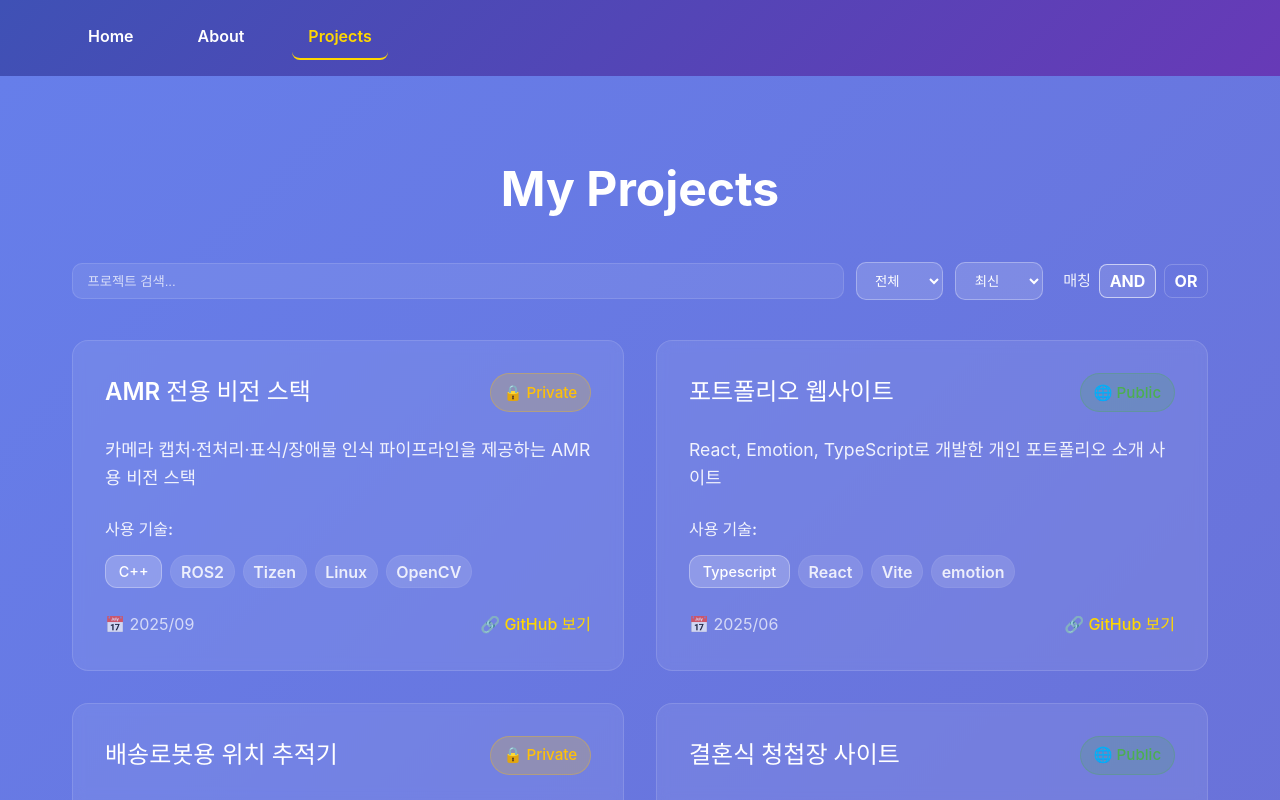
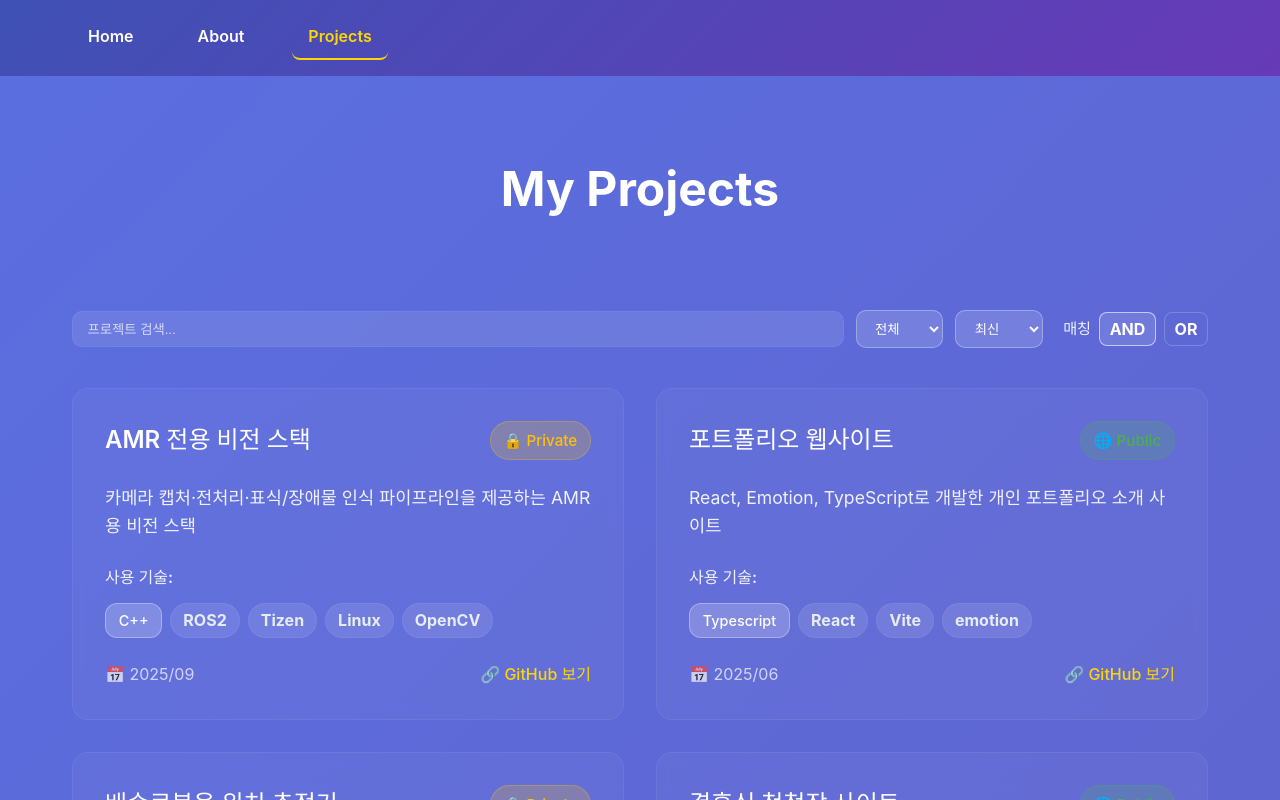
Before and after one commit to maroomir/portfolio, a React (Vite) app: page /projects in a window 1280 px wide. Built offline with nearby package versions, Linux system fonts and the light colour scheme.

Commit message:
chore(project): Update interactive chip style

```diff
--- a/src/components/Chip.tsx
+++ b/src/components/Chip.tsx
@@ -30,23 +30,41 @@ const Wrapper = styled.button<{ $readonly?: boolean; $active?: boolean }>`
   display: inline-flex;
   align-items: center;
   gap: 0.5rem;
-  padding: 0.35rem 0.6rem;
+  padding: 0.4rem 0.75rem;
   border-radius: 999px;
-  background: ${(props) => (props.$readonly ? "rgba(255,255,255,0.06)" : props.$active ? "rgba(255,255,255,0.18)" : "rgba(255,255,255,0.12)")};
-  border: 1px solid ${(props) => (props.$active ? "rgba(255,255,255,0.5)" : "rgba(255,255,255,0.06)")};
-  color: var(--muted);
-  font-weight: 600;
+  background: ${(props) =>
+    props.$readonly
+      ? "var(--chip-bg, rgba(255,255,255,0.06))"
+      : props.$active
+      ? "var(--chip-active, rgba(99,102,241,0.20))"
+      : "var(--chip-bg, rgba(255,255,255,0.08))"};
+  color: ${(props) => (props.$active ? "var(--text, #e6edf3)" : "var(--chip-inactive-text, var(--muted))")};
+  border: 1px solid
+    ${(props) => (props.$active ? "var(--chip-active-border, rgba(99,102,241,0.9))" : "var(--glass-border, rgba(255,255,255,0.06))")};
+  box-shadow: ${(props) => (props.$active ? "0 6px 20px rgba(99,102,241,0.18)" : "none")};
+  font-weight: 700;
   cursor: ${(props) => (props.$readonly ? "default" : "pointer")};
-  transition: transform 150ms ease, box-shadow 150ms ease, background 150ms ease;
+  transition: transform 160ms ease, box-shadow 160ms ease, background 160ms ease, color 160ms ease;
   outline: none;
+  user-select: none;
+  -webkit-tap-highlight-color: transparent;
 
   &:hover {
     transform: ${(props) => (props.$readonly ? "none" : "translateY(-2px)")};
-    box-shadow: ${(props) => (props.$readonly ? "none" : "0 6px 18px rgba(0,0,0,0.18)")};
+    box-shadow: ${(props) =>
+      props.$readonly
+        ? "none"
+        : props.$active
+        ? "0 8px 26px rgba(99,102,241,0.22)"
+        : "0 6px 18px rgba(0,0,0,0.12)"};
+  }
+
+  &:focus {
+    box-shadow: 0 0 0 4px var(--focus, rgba(99,102,241,0.12));
   }
 
   &:disabled {
-    opacity: 0.7;
+    opacity: 0.65;
     cursor: default;
   }
 `;
--- a/src/pages/Projects.tsx
+++ b/src/pages/Projects.tsx
@@ -70,17 +70,18 @@ function Projects() {
     <Container>
       <Seo title={`프로젝트 | ${data.home?.name} 포트폴리오`} description="프로젝트 목록을 검색하고 필터링할 수 있습니다." />
       <Content>
-        <Title>My Projects</Title>
-        <Controls>
-          {/* 모바일 검색: 아이콘 클릭 시 확장형 입력 표시 (옵션2) */}
-          <MobileSearchButton
+        <TitleRow>
+          <Title>My Projects</Title>
+          <InlineMobileSearchButton
             type="button"
             aria-label={mobileSearchOpen ? "검색 닫기" : "검색 열기"}
             onClick={() => setMobileSearchOpen((s) => !s)}
             aria-expanded={mobileSearchOpen}
           >
             🔍
-          </MobileSearchButton>
+          </InlineMobileSearchButton>
+        </TitleRow>
+        <Controls>
 
           {mobileSearchOpen && (
             <MobileSearchBar role="search" aria-hidden={!mobileSearchOpen}>
@@ -255,6 +256,33 @@ const Title = styled.h1`
   margin-bottom: clamp(1.5rem, 4vw, 3rem);
   color: white;
   font-weight: 700;
+`;
+
+const TitleRow = styled.div`
+  display: flex;
+  align-items: center;
+  justify-content: center;
+  gap: 0.5rem;
+  margin-bottom: clamp(1.5rem, 4vw, 3rem);
+`;
+
+const InlineMobileSearchButton = styled.button`
+  display: none;
+  background: transparent;
+  border: 1px solid var(--glass-border, rgba(255,255,255,0.08));
+  color: var(--text, white);
+  padding: 0.25rem 0.4rem;
+  border-radius: 8px;
+  cursor: pointer;
+  font-size: 0.95rem;
+
+  @media (max-width: 600px) {
+    display: inline-flex;
+    align-items: center;
+    justify-content: center;
+    min-width: 32px;
+    min-height: 32px;
+  }
 `;
 
 const Controls = styled.div`
--- a/src/styles/globalStyles.tsx
+++ b/src/styles/globalStyles.tsx
@@ -2,13 +2,18 @@ import { css, Global } from "@emotion/react";
 
 const globalStyles = css`
   :root {
-    --bg-gradient-1: #667eea;
-    --bg-gradient-2: #764ba2;
+    --bg-gradient-1: #5b6ee0;
+    --bg-gradient-2: #6b4ba0;
     --primary: #ffd700;
-    --muted: rgba(255,255,255,0.85);
-    --card-bg: rgba(255,255,255,0.08);
-    --glass-border: rgba(255,255,255,0.12);
-    --focus: rgba(255,215,0,0.15);
+    --text: #e6edf3;
+    --muted: #9aa4b2;
+    --card-bg: rgba(255,255,255,0.04);
+    --glass-border: rgba(255,255,255,0.06);
+    --chip-active: rgba(99,102,241,0.24);
+    --chip-bg: rgba(255,255,255,0.10);
+    --chip-inactive-text: #e6edf3;
+    --chip-active-border: rgba(99,102,241,0.95);
+    --focus: rgba(99,102,241,0.18);
     --max-width: 1200px;
   }
 
@@ -28,7 +33,7 @@ const globalStyles = css`
 
   body {
     font-family: 'Pretendard', -apple-system, BlinkMacSystemFont, 'Segoe UI', 'Roboto', sans-serif;
-    color: var(--muted);
+    color: var(--text);
     line-height: 1.6;
     background: linear-gradient(135deg, var(--bg-gradient-1) 0%, var(--bg-gradient-2) 100%);
   }
```
